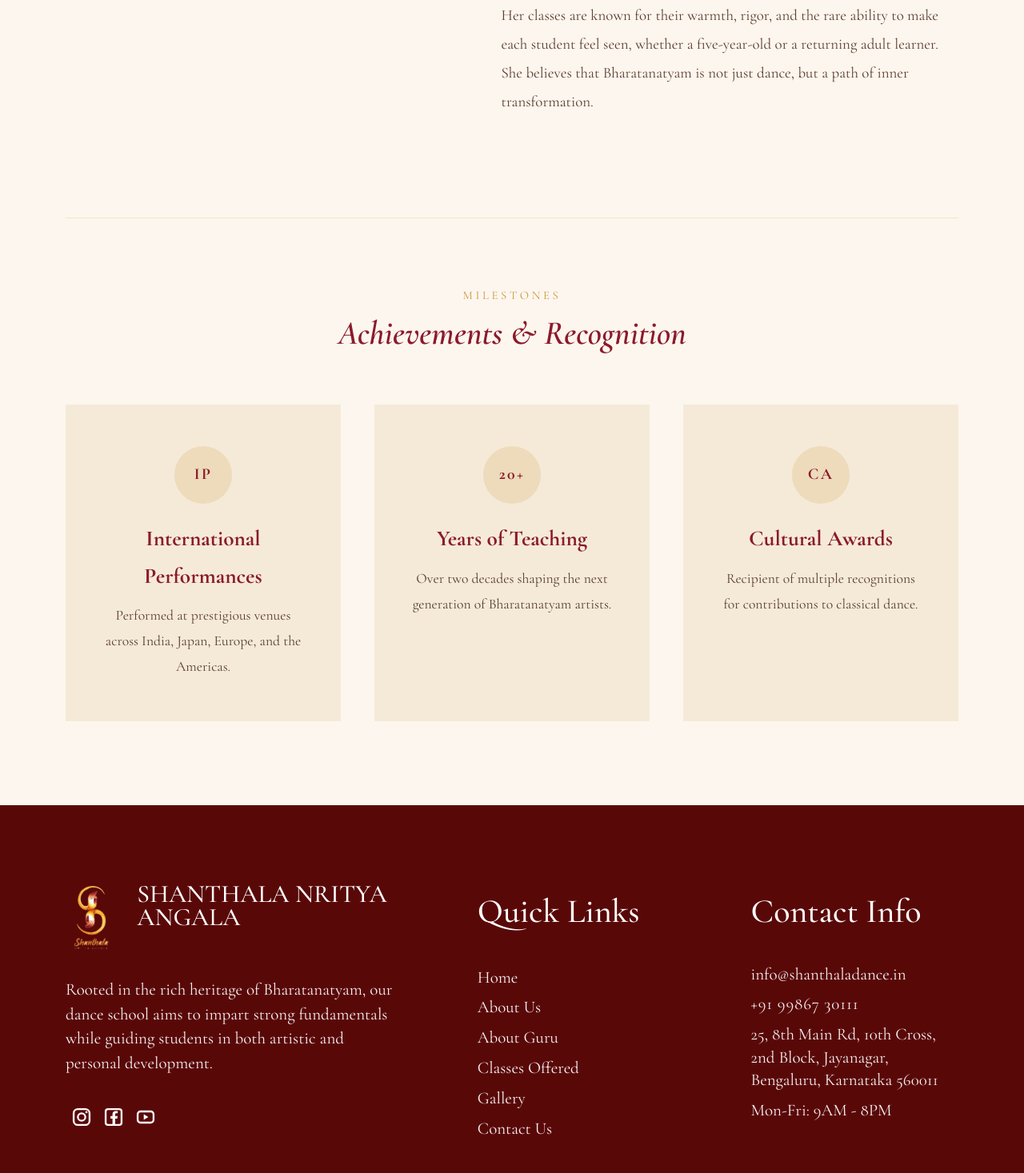
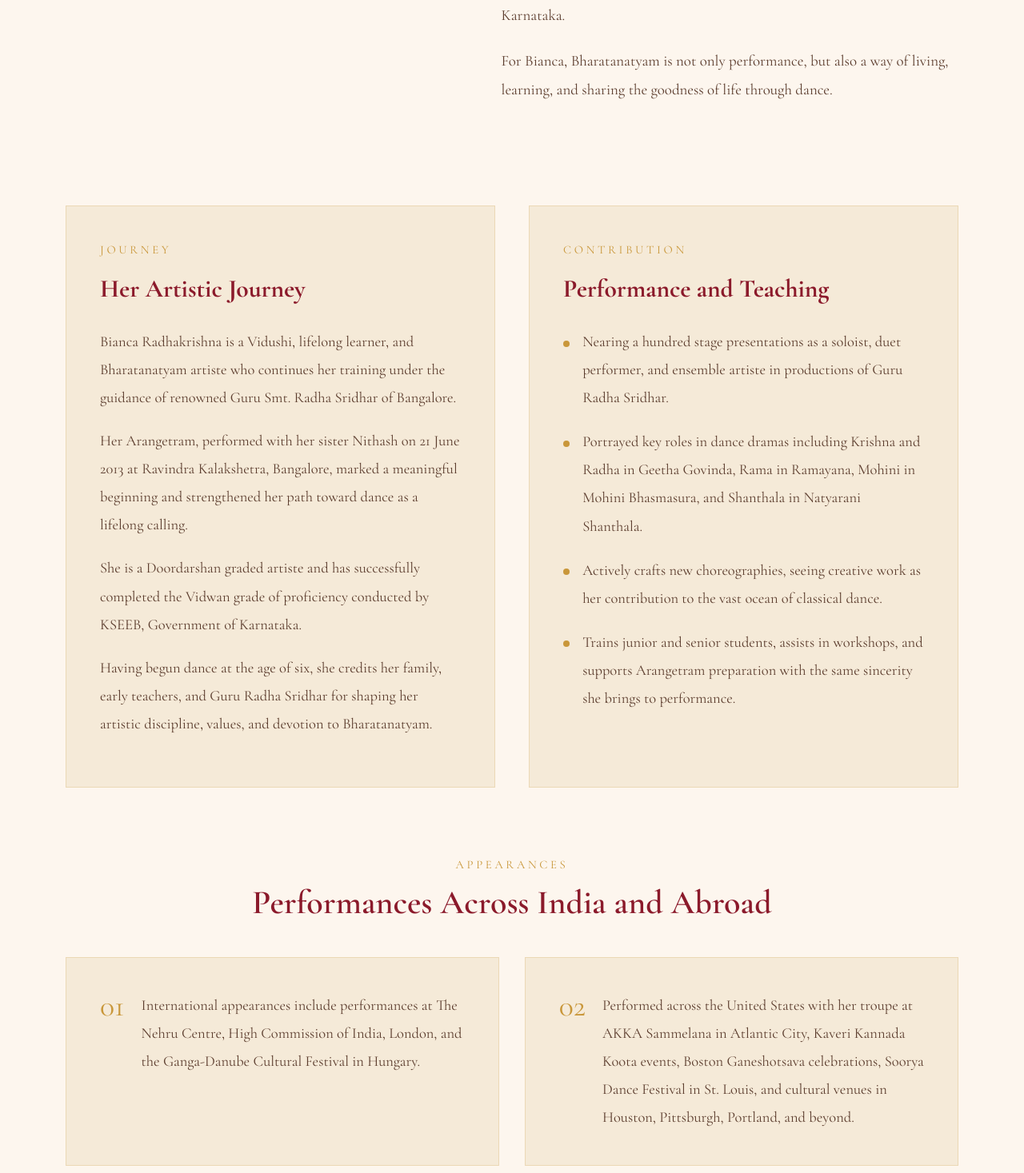
Before and after one commit to Kishor1703/Shanthala, a React (Vite) app: page /guru in a window 1280 px wide. Shown: the part 1330-2797 px from the top of the page at 80% size. Built offline with nearby package versions, Linux system fonts and the light colour scheme.

Commit message:
Bug fixed

```diff
--- a/src/index.css
+++ b/src/index.css
@@ -1091,6 +1091,82 @@ ul { list-style: none; }
 }
 .guru-detail-text h2 { font-family: var(--font-display); font-size: 2.5rem; color: var(--crimson); margin-bottom: 1.5rem; line-height: 1.2; }
 .guru-detail-text p { font-size: 0.9rem; color: var(--text-mid); line-height: 1.9; margin-bottom: 1rem; }
+.guru-story-grid {
+  display: grid;
+  grid-template-columns: repeat(2, minmax(0, 1fr));
+  gap: 2rem;
+  margin-bottom: 4rem;
+}
+.guru-story-card,
+.guru-appearance-card {
+  background: var(--cream-dark);
+  border: 1px solid rgba(201, 151, 58, 0.22);
+  padding: 2rem;
+}
+.guru-story-card h3 {
+  font-family: var(--font-display);
+  color: var(--crimson);
+  font-size: 1.5rem;
+  margin-bottom: 1rem;
+}
+.guru-story-card p {
+  font-size: 0.88rem;
+  color: var(--text-mid);
+  line-height: 1.9;
+  margin-bottom: 0.9rem;
+}
+.guru-story-list {
+  list-style: none;
+  padding: 0;
+  margin: 0;
+}
+.guru-story-list li {
+  position: relative;
+  padding-left: 1.15rem;
+  margin-bottom: 0.95rem;
+  color: var(--text-mid);
+  font-size: 0.88rem;
+  line-height: 1.9;
+}
+.guru-story-list li::before {
+  content: '';
+  position: absolute;
+  left: 0;
+  top: 0.75rem;
+  width: 0.38rem;
+  height: 0.38rem;
+  border-radius: 50%;
+  background: var(--gold);
+}
+.guru-appearances {
+  margin-bottom: 4rem;
+}
+.guru-appearances-heading {
+  text-align: center;
+  margin-bottom: 2rem;
+}
+.guru-appearances-grid {
+  display: grid;
+  grid-template-columns: repeat(2, minmax(0, 1fr));
+  gap: 1.5rem;
+}
+.guru-appearance-card {
+  display: grid;
+  grid-template-columns: auto 1fr;
+  gap: 1rem;
+  align-items: start;
+}
+.guru-appearance-number {
+  font-family: var(--font-display);
+  font-size: 1.8rem;
+  color: var(--gold);
+  line-height: 1;
+}
+.guru-appearance-card p {
+  font-size: 0.88rem;
+  color: var(--text-mid);
+  line-height: 1.9;
+}
 .guru-achievements {
   border-top: 1px solid var(--gold-pale);
   padding-top: 4rem;
@@ -1906,6 +1982,8 @@ ul { list-style: none; }
   }
   .guru-hero-grid img { height: 320px; }
   .guru-detail-text h2 { font-size: 1.8rem; }
+  .guru-story-grid,
+  .guru-appearances-grid { grid-template-columns: 1fr; }
   .guru-achievements-grid { grid-template-columns: 1fr; gap: 1.2rem; }
 
   /* ── Gallery page ── */
--- a/src/pages/Guru.jsx
+++ b/src/pages/Guru.jsx
@@ -1,5 +1,26 @@
 import { useScrollReveal } from '../hooks/useScrollReveal'
 import { siteAssets } from '../siteAssets'
+
+const guruJourneyHighlights = [
+  'Bianca Radhakrishna is a Vidushi, lifelong learner, and Bharatanatyam artiste who continues her training under the guidance of renowned Guru Smt. Radha Sridhar of Bangalore.',
+  'Her Arangetram, performed with her sister Nithash on 21 June 2013 at Ravindra Kalakshetra, Bangalore, marked a meaningful beginning and strengthened her path toward dance as a lifelong calling.',
+  'She is a Doordarshan graded artiste and has successfully completed the Vidwan grade of proficiency conducted by KSEEB, Government of Karnataka.',
+  'Having begun dance at the age of six, she credits her family, early teachers, and Guru Radha Sridhar for shaping her artistic discipline, values, and devotion to Bharatanatyam.',
+]
+
+const guruContributionPoints = [
+  'Nearing a hundred stage presentations as a soloist, duet performer, and ensemble artiste in productions of Guru Radha Sridhar.',
+  'Portrayed key roles in dance dramas including Krishna and Radha in Geetha Govinda, Rama in Ramayana, Mohini in Mohini Bhasmasura, and Shanthala in Natyarani Shanthala.',
+  'Actively crafts new choreographies, seeing creative work as her contribution to the vast ocean of classical dance.',
+  "Trains junior and senior students, assists in workshops, and supports Arangetram preparation with the same sincerity she brings to performance.",
+]
+
+const guruAppearances = [
+  'International appearances include performances at The Nehru Centre, High Commission of India, London, and the Ganga-Danube Cultural Festival in Hungary.',
+  'Performed across the United States with her troupe at AKKA Sammelana in Atlantic City, Kaveri Kannada Koota events, Boston Ganeshotsava celebrations, Soorya Dance Festival in St. Louis, and cultural venues in Houston, Pittsburgh, Portland, and beyond.',
+  'Represented Karnataka at the Mamallapuram Indian Dance Festival and appeared in cultural presentations associated with Karnataka Tourism and Karnataka Soaps and Detergents Ltd.',
+  'Presented dance across India at festivals and venues including Ujjain Maha Kumbh Mela, Ravindra Bhavan Goa, Brihadeeshwara Temple Tanjore, Naada Neerajanam Tirupati, Rabindra Mandap Bhubaneshwar, Hampi Utsav, and major classical dance festivals in Mysore and Bangalore.',
+]
 
 export default function Guru() {
   useScrollReveal()
@@ -25,10 +46,45 @@ export default function Guru() {
             <div className="guru-detail-text reveal-right">
               <span className="section-tag">Our Guru</span>
               <h2>Bianca<br />Radhakrishna</h2>
-              <p>A distinguished Bharatanatyam exponent with over two decades of experience in preserving and propagating this classical art form. Her journey in dance has been marked by dedication, artistic excellence, and a profound commitment to traditional values.</p>
-              <p>Guru Bianca Radhakrishna has trained under renowned masters and has performed at prestigious venues across the world. Her teaching methodology combines rigorous traditional training with a deep understanding of the spiritual essence of Bharatanatyam.</p>
-              <p>She has performed at international festivals, received recognition from prestigious cultural organizations, and continues to be an ambassador for this ancient art form on global platforms.</p>
-              <p>Her classes are known for their warmth, rigor, and the rare ability to make each student feel seen, whether a five-year-old or a returning adult learner. She believes that Bharatanatyam is not just dance, but a path of inner transformation.</p>
+              <p>Bianca Radhakrishna is a Vidushi, Bharatanatyam dancer, and lifelong learner whose journey in dance has been guided by devotion, discipline, and a deep emotional connection to the art form.</p>
+              <p>She continues to train under the guidance of renowned Guru Smt. Radha Sridhar of Bangalore, carrying forward a traditional lineage with sincerity and reverence.</p>
+              <p>Her Arangetram, performed with her sister Nithash on 21 June 2013 at Ravindra Kalakshetra, Bangalore, became an important milestone that shaped her artistic path and strengthened her resolve to pursue dance as a vocation.</p>
+              <p>She is a Doordarshan graded artiste and has successfully completed the Vidwan grade of proficiency conducted by KSEEB, Government of Karnataka.</p>
+              <p>For Bianca, Bharatanatyam is not only performance, but also a way of living, learning, and sharing the goodness of life through dance.</p>
+            </div>
+          </div>
+
+          <div className="guru-story-grid">
+            <div className="guru-story-card reveal">
+              <span className="section-tag">Journey</span>
+              <h3>Her Artistic Journey</h3>
+              {guruJourneyHighlights.map((item, index) => (
+                <p key={index}>{item}</p>
+              ))}
+            </div>
+            <div className="guru-story-card reveal" style={{ transitionDelay: '0.12s' }}>
+              <span className="section-tag">Contribution</span>
+              <h3>Performance and Teaching</h3>
+              <ul className="guru-story-list">
+                {guruContributionPoints.map((item, index) => (
+                  <li key={index}>{item}</li>
+                ))}
+              </ul>
+            </div>
+          </div>
+
+          <div className="guru-appearances reveal">
+            <div className="guru-appearances-heading">
+              <span className="section-tag">Appearances</span>
+              <h2 className="section-title" style={{ fontStyle: 'var(--font-body)' }}>Performances Across India and Abroad</h2>
+            </div>
+            <div className="guru-appearances-grid">
+              {guruAppearances.map((item, index) => (
+                <article className="guru-appearance-card" key={index}>
+                  <span className="guru-appearance-number">{String(index + 1).padStart(2, '0')}</span>
+                  <p>{item}</p>
+                </article>
+              ))}
             </div>
           </div>
 
@@ -39,9 +95,9 @@ export default function Guru() {
             </div>
             <div className="guru-achievements-grid">
               {[
-                { icon: 'IP', title: 'International Performances', desc: 'Performed at prestigious venues across India, Japan, Europe, and the Americas.' },
-                { icon: '20+', title: 'Years of Teaching', desc: 'Over two decades shaping the next generation of Bharatanatyam artists.' },
-                { icon: 'CA', title: 'Cultural Awards', desc: 'Recipient of multiple recognitions for contributions to classical dance.' },
+                { icon: '100', title: 'Stage Presentations', desc: 'Nearing one hundred performances as a soloist, duet performer, and ensemble artiste.' },
+                { icon: 'DD', title: 'Doordarshan Graded', desc: 'Recognised as a Doordarshan graded artiste with a strong foundation in traditional performance.' },
+                { icon: 'VG', title: 'Vidwan Qualified', desc: 'Completed the Vidwan grade of proficiency conducted by KSEEB, Government of Karnataka.' },
               ].map((a, i) => (
                 <div key={i} className="guru-achievement-card reveal" style={{ transitionDelay: `${i * 0.12}s` }}>
                   <div className="guru-achievement-icon">{a.icon}</div>
```
